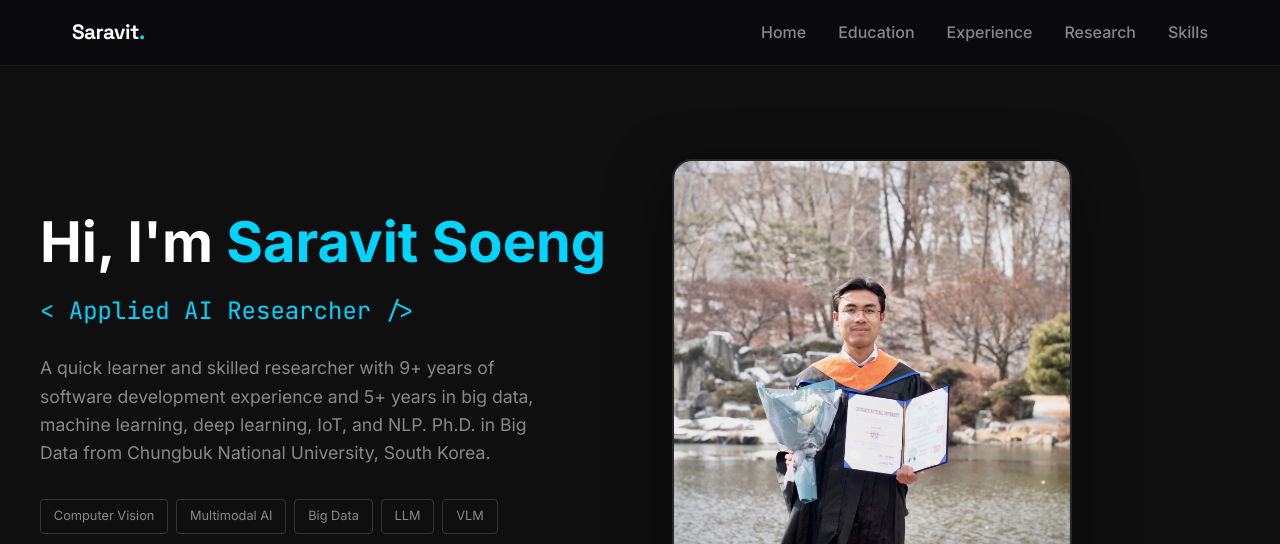
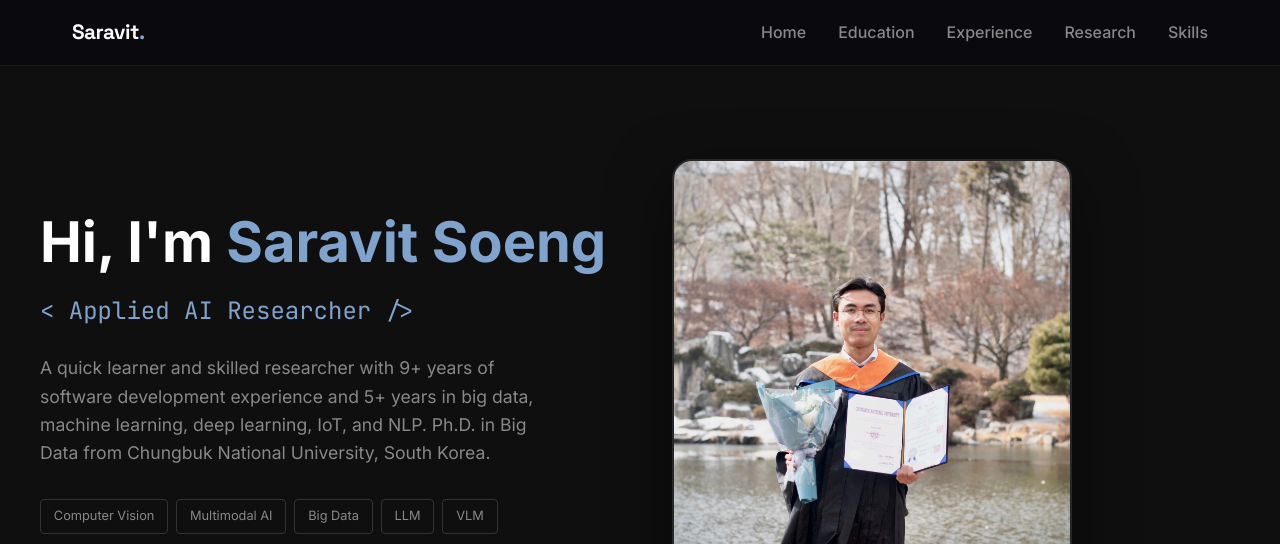
Before and after one commit to SoengSaravit/soengsaravit.github.io, a plain HTML site: page index.html in a window 1280 px wide. Shown: the top 544 px of the page. Drawn offline with Linux system fonts and the light colour scheme.

Commit message:
Minor change to style

```diff
--- a/css/portfolio.css
+++ b/css/portfolio.css
@@ -4,7 +4,7 @@
     --bg-card: #1f1f1f;
     --text-primary: #ffffff;
     --text-secondary: #888888;
-    --accent: #00d4ff;
+    --accent: #7FA3CC;
 }
 
 * {
```
